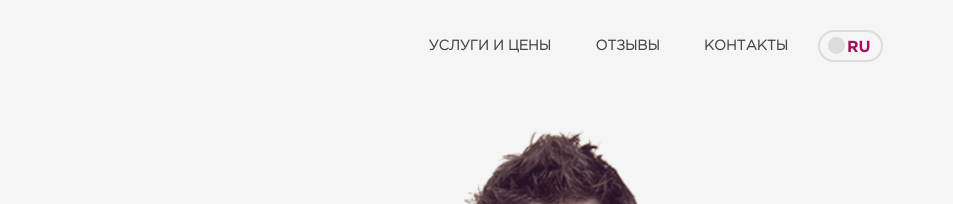
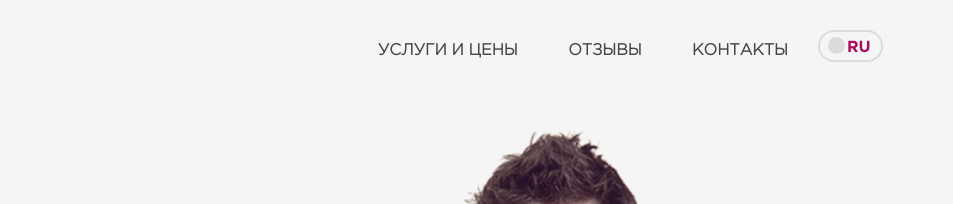
Before and after one commit to MateAcademy-FE-study/Decoletee-IVV, a website: page app/index.html in a window 1280 px wide. Shown: the top 204 px of the page, 327-1280 px from the left. Drawn offline with nearby package versions, Linux system fonts and the light colour scheme.

Commit message:
menu adaptive

```diff
--- a/app/css/header.css
+++ b/app/css/header.css
@@ -112,21 +112,6 @@ body {
 
 .menu__icon span:nth-child(4) {
   top: 26px;
-}
-
-.menu__links-item {
-  display: inline-block;
-  color: #333333;
-  font-family: Arial;
-  font-size: 14px;
-  line-height: 30px;
-  padding: 0 10px;
-  text-transform: uppercase;
-  text-decoration: none;
-}
-
-.menu__links-item:hover {
-  text-decoration: underline;
 }
 
 .menu.menu_state_open .menu__icon span:nth-child(1) {
```
